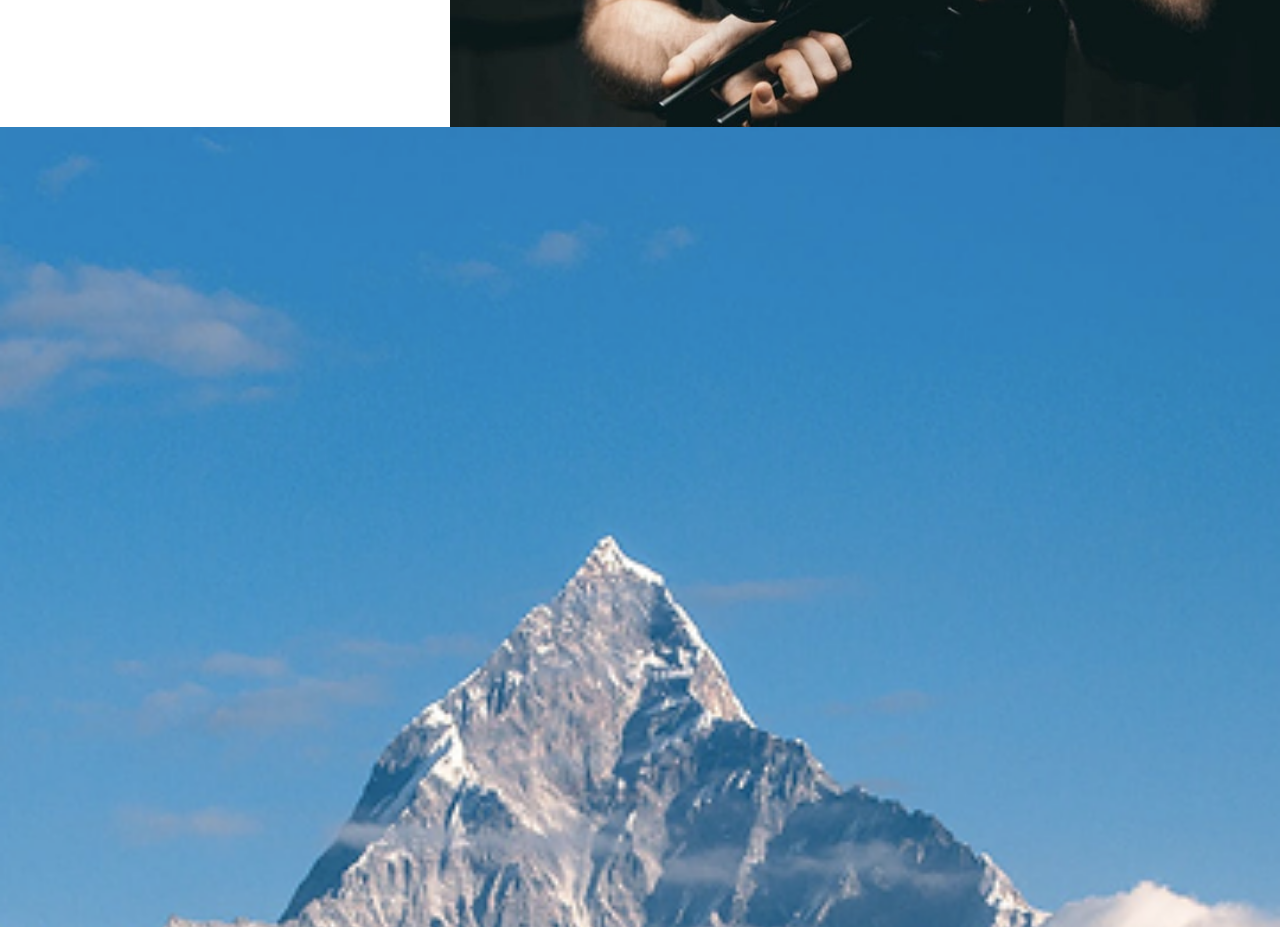
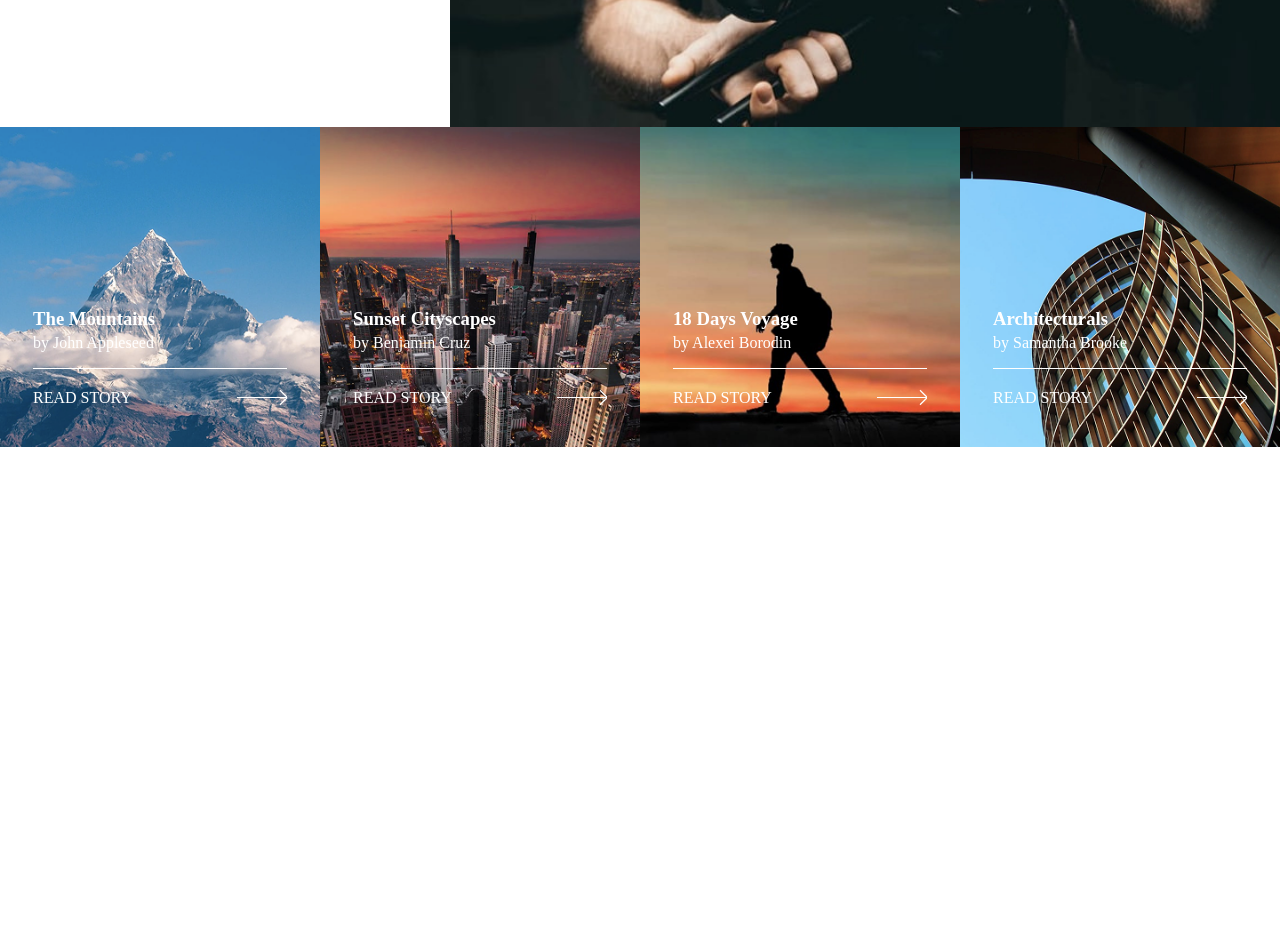
Before and after one commit to pipiag314/digital-institute-photosnap, a plain HTML site: page index.html in a window 1280 px wide. Shown: the part 1900-2827 px from the top of the page. After the commit the page ends 2347 px from the top, so only its background shows below. Drawn offline with Linux system fonts and the light colour scheme.

Commit message:
added responsive style to read-story-section

```diff
--- a/style.css
+++ b/style.css
@@ -199,10 +199,7 @@ img {
   }
 
   .hero-section-2-text {
-    padding: 140px 112px;
-  }
-
-  .hero-section-2-text {
+    /* padding: 140px 112px; */
     display: flex;
     flex-grow: 1;
     justify-content: center;
@@ -210,7 +207,19 @@ img {
   }
 }
 
+@media only screen and (min-width: 1200px) {
+  .hero-section-2-text {
+    padding: 140px 112px;
+  }
+}
+
+
 /* READ STORY SECTION */
+
+.read-story-section {
+  display: flex;
+  flex-direction: column;
+}
 
 .story-card {
   width: 100vw;
@@ -252,3 +261,27 @@ img {
   width: 50px;
   height: 17px;
 }
+
+@media only screen and (min-width: 600px) {
+  .read-story-section {
+    display: grid;
+    grid-template-columns: 1fr 1fr;
+  }
+
+  .story-card {
+    width: 50vw;
+    height: 50vw;
+  }
+}
+
+@media only screen and (min-width: 1200px) {
+  .read-story-section {
+    display: flex;
+    flex-direction: row;
+  }
+
+  .story-card {
+    width: 25vw;
+    height: 25vw;
+  }
+}
```
